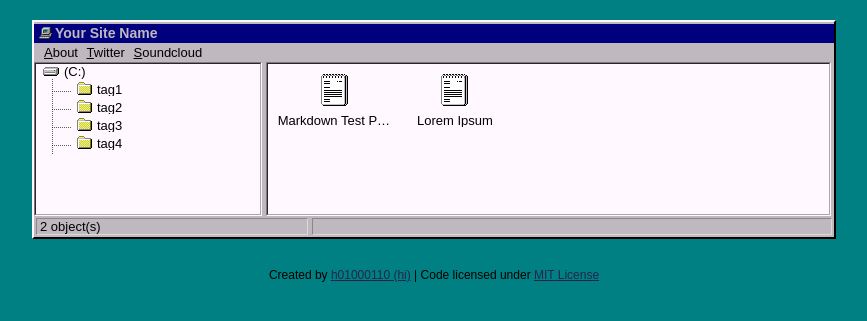
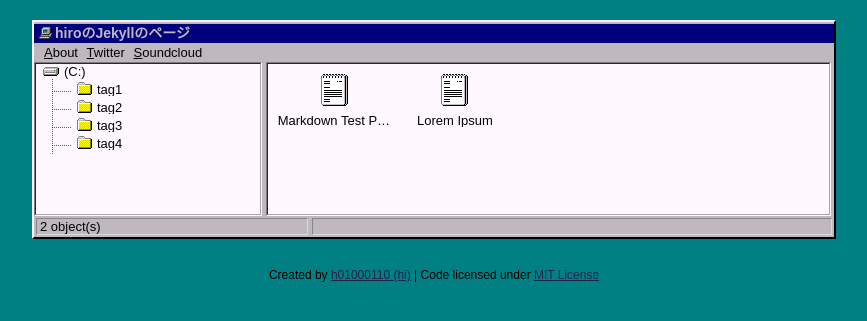
Before and after one commit to 1627009/web2-5, a Jekyll site: the page built from index.html, in a window 1280 px wide. Shown: the top 321 px of the page, without its empty margins (206-1073 px from the left). Built offline with Jekyll 4.4.1, drawn with Linux system fonts in a browser that asks for light colours.

Commit message:
Update _config.yml

```diff
--- a/_config.yml
+++ b/_config.yml
@@ -1,9 +1,9 @@
 permalink: /:year:month:day/:title
-url: #Your url here
+url: https://1627009.github.io/web2-5/
 baseurl: /project
 
 # variables
-name: Your Site Name
+name: hiroのJekyllのページ
 description: Your description here
 google_verification: null
 
```
